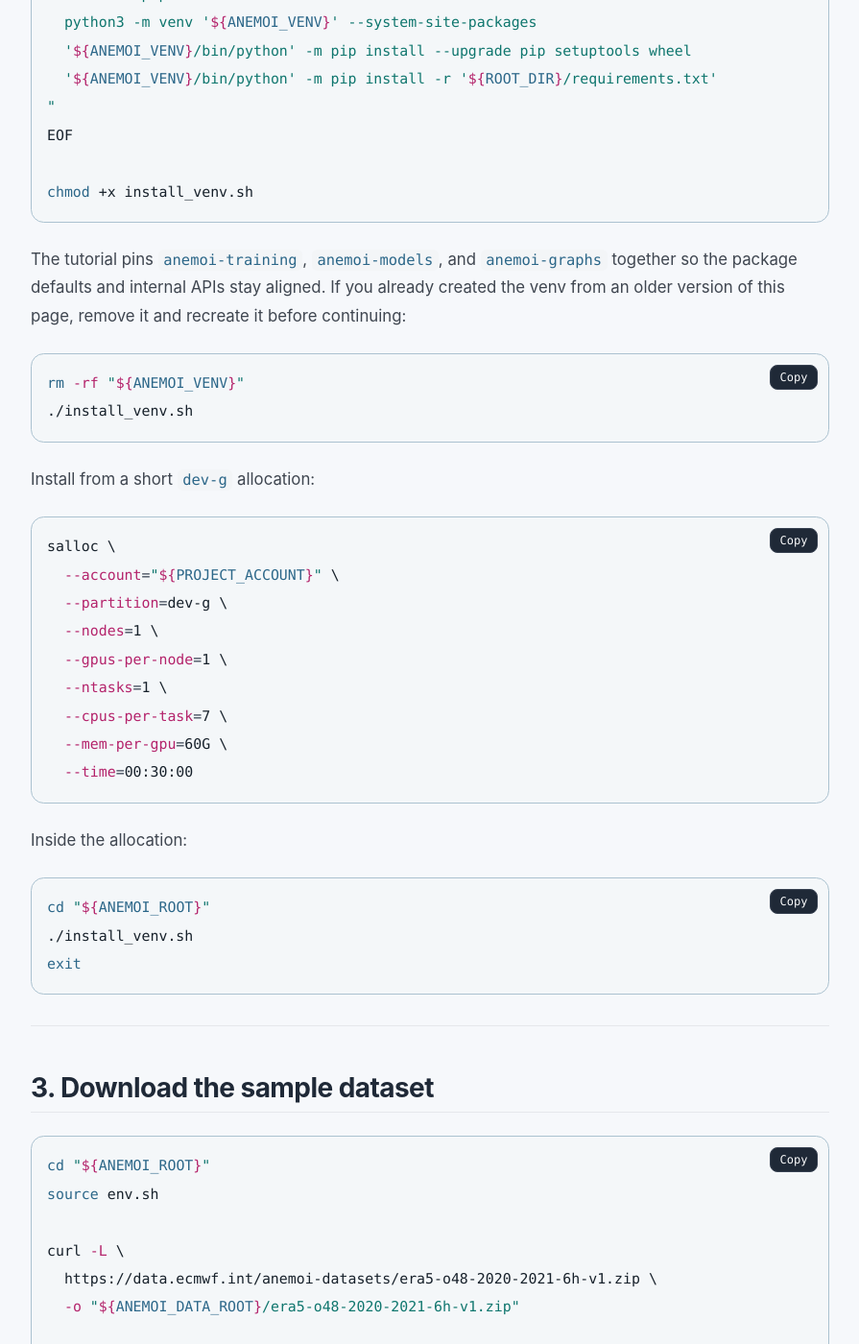
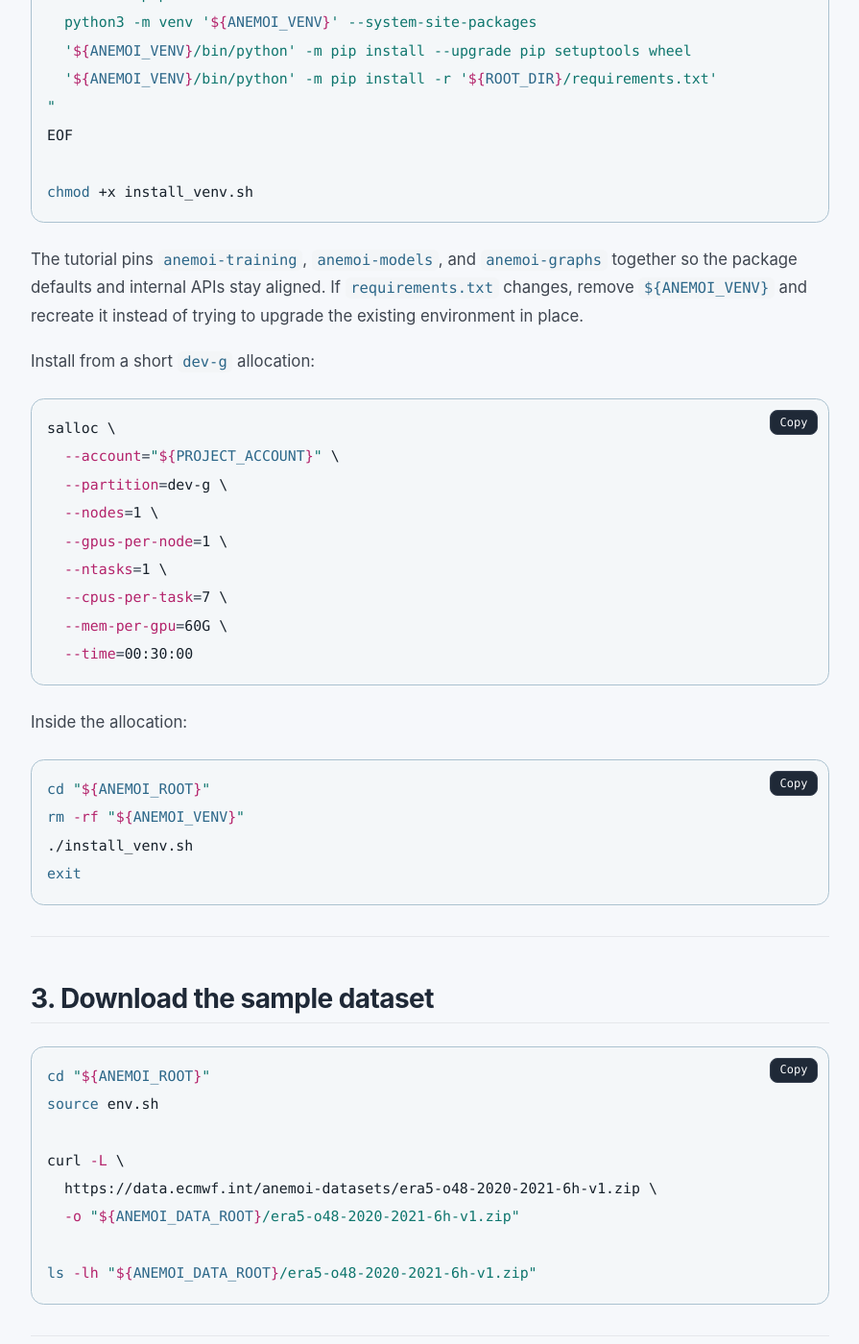
Before and after one commit to aniskhan25/anemoi-demo, a Jekyll site: the page built from index.md, in a window 1280 px wide and 1400 px high, scrolled down 2407 px. Shown: the whole window at 96% size, without its empty margins (192-1087 px from the left). Built offline with Jekyll 4.4.1, drawn with Linux system fonts in a browser that asks for light colours; our own code applies the rules of GitHub Pages for plain Markdown files.

Commit message:
Clarify venv reset flow in tutorial

````diff
--- a/index.md
+++ b/index.md
@@ -95,14 +95,9 @@
 ```
 
 The tutorial pins `anemoi-training`, `anemoi-models`, and `anemoi-graphs`
-together so the package defaults and internal APIs stay aligned. If you already
-created the venv from an older version of this page, remove it and recreate it
-before continuing:
-
-```bash
-rm -rf "${ANEMOI_VENV}"
-./install_venv.sh
-```
+together so the package defaults and internal APIs stay aligned. If
+`requirements.txt` changes, remove `${ANEMOI_VENV}` and recreate it instead of
+trying to upgrade the existing environment in place.
 
 Install from a short `dev-g` allocation:
 
@@ -122,6 +117,7 @@
 
 ```bash
 cd "${ANEMOI_ROOT}"
+rm -rf "${ANEMOI_VENV}"
 ./install_venv.sh
 exit
 ```
````
